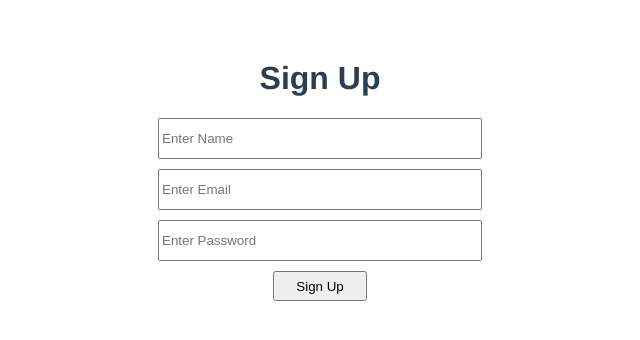
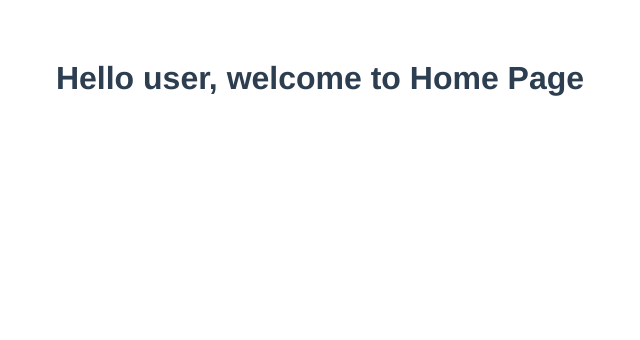
Before and after one commit to frankassafuah/restaurant-app, a Vue app: page / in a window 1280 px wide. Shown: the top 340 px of the page, without its empty margins (320-960 px from the left). Built offline with nearby package versions, Linux system fonts and the light colour scheme.

Commit message:
[FIX] remove sign up page from app.vue

```diff
--- a/src/App.vue
+++ b/src/App.vue
@@ -1,14 +1,10 @@
 <template>
-  <div><SignUp/></div>
+  <router-view></router-view>
 </template>
 
 <script>
-import SignUp from './components/sign-up.vue';
 export default {
   name: "App",
-  components: {
-    SignUp,
-  },
 };
 </script>
 
```
Also changed, not shown: src/pages/sign-up.vue (renamed from src/components/sign-up.vue).
